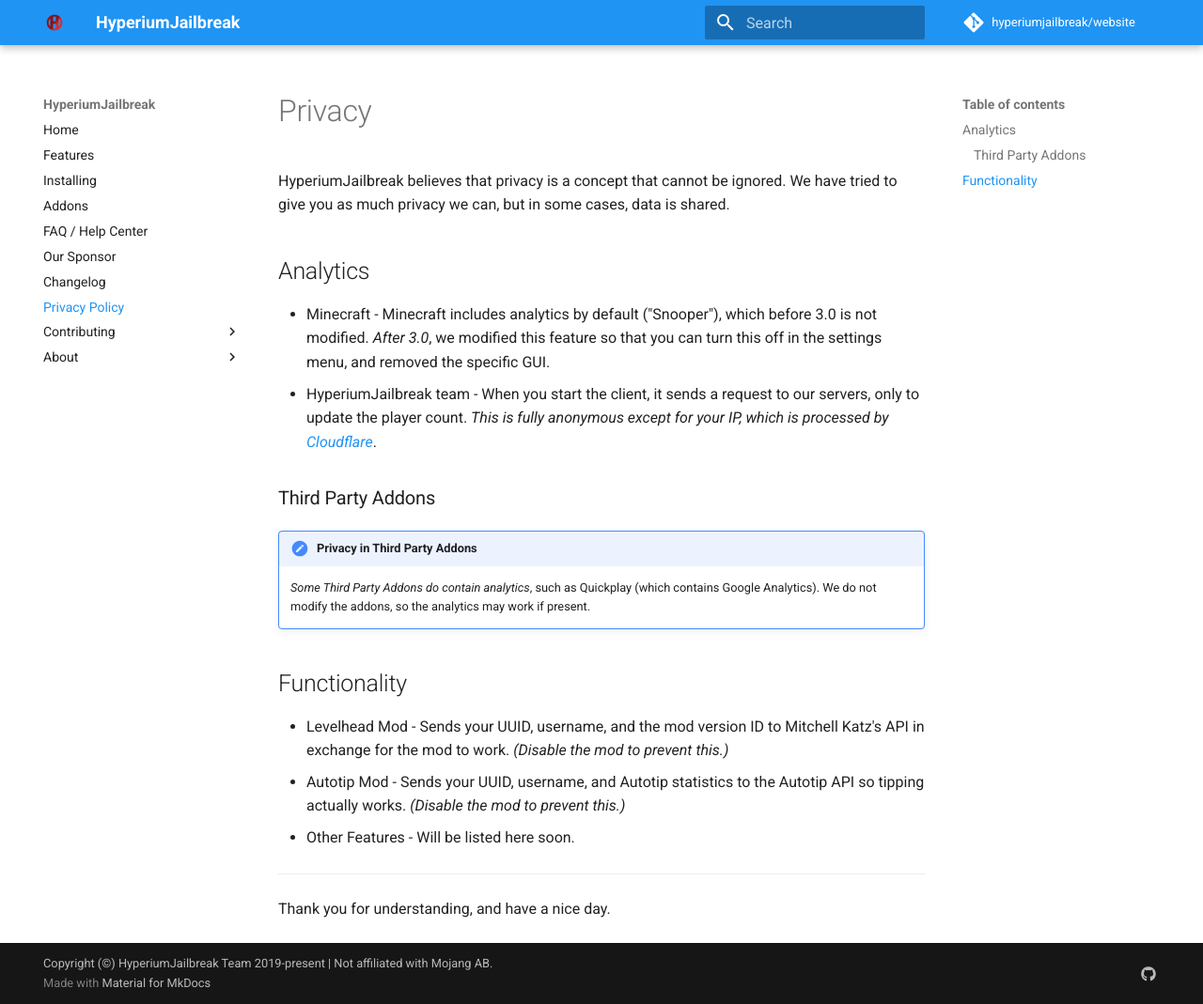
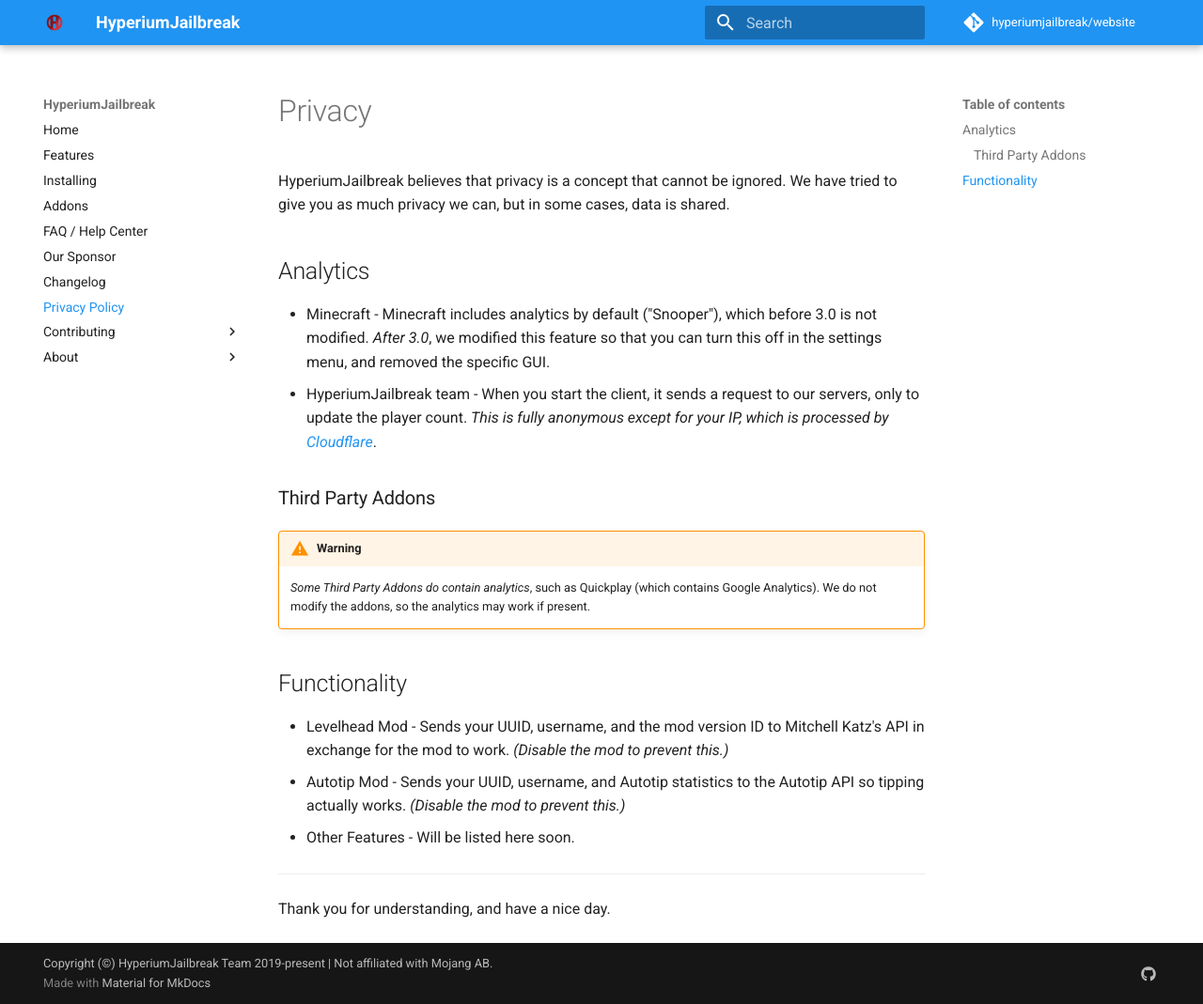
Before and after one commit to hyperiumjailbreak/hyperiumjailbreak.github.io, an MkDocs documentation site: the page built from docs/privacy.md, in a window 1280 px wide and 1069 px high. Shown: the whole window at 94% size. Built offline with MkDocs 1.6.1 and Material for MkDocs 9.7.7, drawn with Linux system fonts in a browser that asks for light colours; comment, search, counter and statistics services are not loaded.

Commit message:
Make note into warning in privacy policy

```diff
--- a/docs/privacy.md
+++ b/docs/privacy.md
@@ -10,7 +10,7 @@
 
 ### Third Party Addons
 
-!!! note "Privacy in Third Party Addons"
+!!! warning
     *Some Third Party Addons do contain analytics*, such as Quickplay (which contains Google Analytics).
     We do not modify the addons, so the analytics may work if present.
 
```
